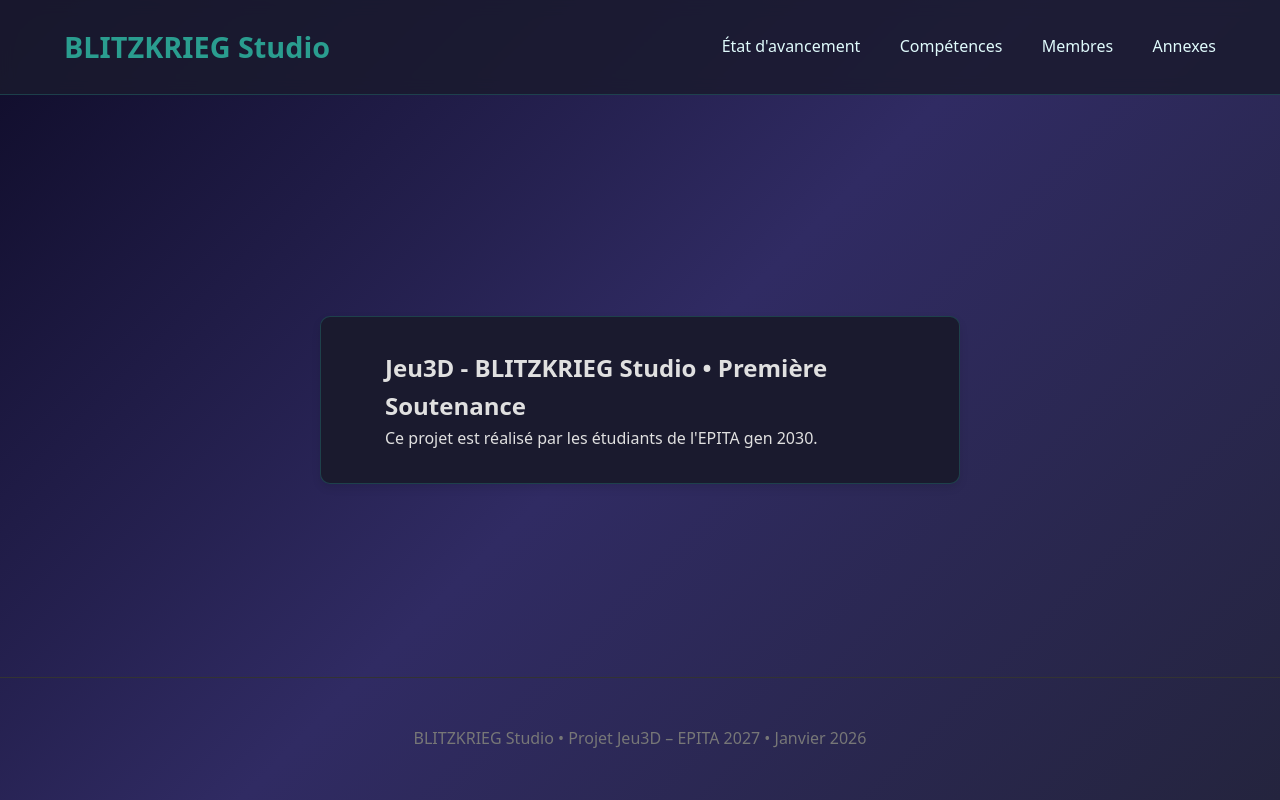
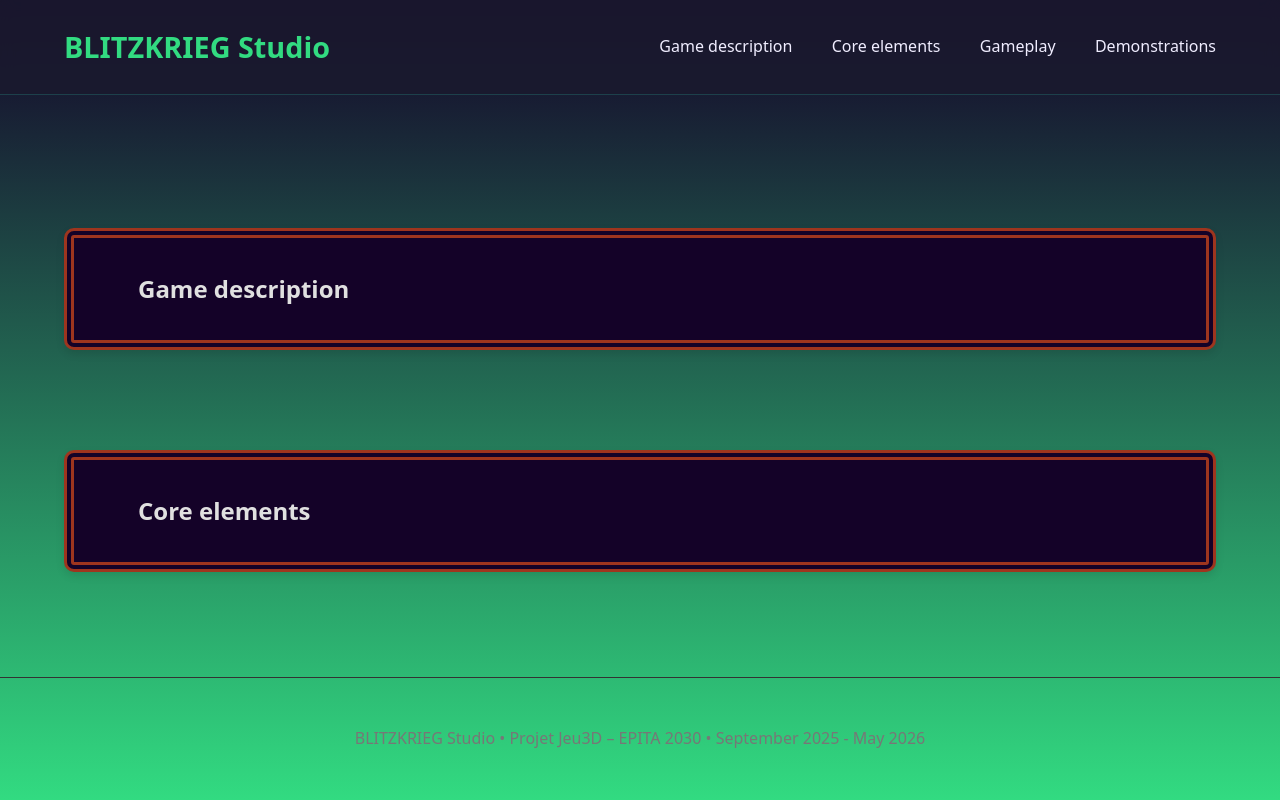
Before and after one commit to Yloan/Website_firstDefense, a plain HTML site: page main.html in a window 1280 px wide. Drawn offline with Linux system fonts and the light colour scheme.

Commit message:
AAAAAAAAAAAAAAAAAAAAAA

```diff
--- a/main.html
+++ b/main.html
@@ -7,26 +7,33 @@
         <link rel="stylesheet" href="styles.css" />
     </head>
     <body>
+        <!-- Header Nav Bar -->
         <header>
             <nav>
                 <div class="logo">BLITZKRIEG Studio</div>
                 <div class="nav-links">
-                    <a href="#etat-avancement">État d'avancement</a>
-                    <a href="#competences">Compétences</a>
-                    <a href="#membres">Membres</a>
-                    <a href="#annexes">Annexes</a>
+                    <a href="#game-description">Game description</a>
+                    <a href="#core-elements">Core elements</a>
+                    <a href="#gameplay">Gameplay</a>
+                    <a href="#demonstrations">Demonstrations</a>
                 </div>
             </nav>
         </header>
 
         <!--First section , in this section we will introduce the project and its objectives-->
         <section id="intro">
-            <h1>Jeu3D - BLITZKRIEG Studio • Première Soutenance</h1>
-            <p>Ce projet est réalisé par les étudiants de l'EPITA gen 2030.</p>
+            <h1>Game description</h1>
+            <p></p>
+        </section>
+
+        <!-- Status & synergy, Team building !  -->
+        <section id="core-elements">
+            <h1>Core elements</h1>
+            <p></p>
         </section>
 
         <footer>
-            <p>BLITZKRIEG Studio • Projet Jeu3D – EPITA 2027 • Janvier 2026</p>
+            <p>BLITZKRIEG Studio • Projet Jeu3D – EPITA 2030 • September 2025 - May 2026</p>
         </footer>
     </body>
 </html>
--- a/styles.css
+++ b/styles.css
@@ -1,9 +1,14 @@
+/* CSS variables for the project */
 :root {
-    --primary: #2a9d8f;
-    --dark: #1a1a2e;
-    --light: #e0fbfc;
-    --accent: #e76f51;
-    --gray: #4a4e69;
+
+    --primary: #32db81;
+    --secondary: #077a7a; /* For shadows */
+    --Tertiary: #e5ffd1; /* For Background */
+
+    --brun: #9e351e;
+
+    --dark: #140228;
+    --light: #f0edff;
 }
 
 * {
@@ -18,7 +23,7 @@ body {
         -apple-system,
         sans-serif;
     height: 100vh;
-    background: linear-gradient(135deg, #0f0c29 0%, #302b63 50%, #24243e 100%);
+    background: linear-gradient(0deg, var(--primary) 0%, var(--dark) 100%);
     color: #e0e0e0;
     line-height: 1.6;
 
@@ -32,13 +37,19 @@ section {
     padding: 2rem 5%;
     margin-bottom: 2rem;
 
-    width: 50%;
+    width: 90%;
     margin: 50px;
 
     background-color: var(--dark);
-    border: 1px solid rgba(42, 157, 143, 0.3);
+    border: 10px double var(--brun);
     border-radius: 10px;
     box-shadow: 0 4px 8px rgba(0, 0, 0, 0.1);
+}
+
+section:hover {
+    box-shadow: 0 8px 16px rgba(0, 0, 0, 0.2);
+    transform: translateY(-5px);
+    transition: all 0.3s ease;
 }
 
 header {
```
